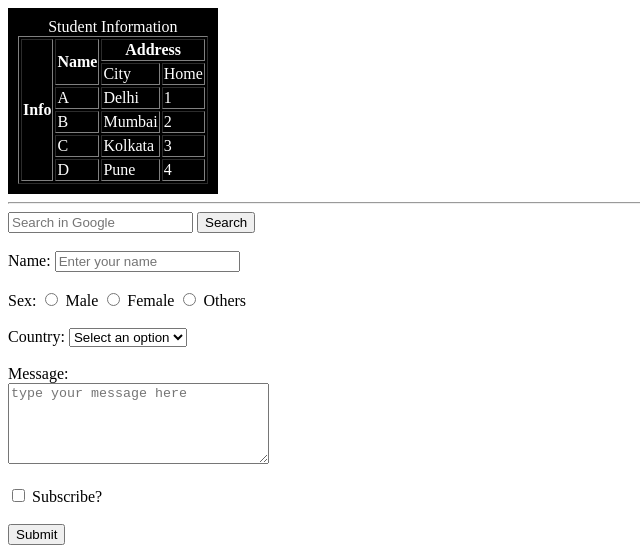
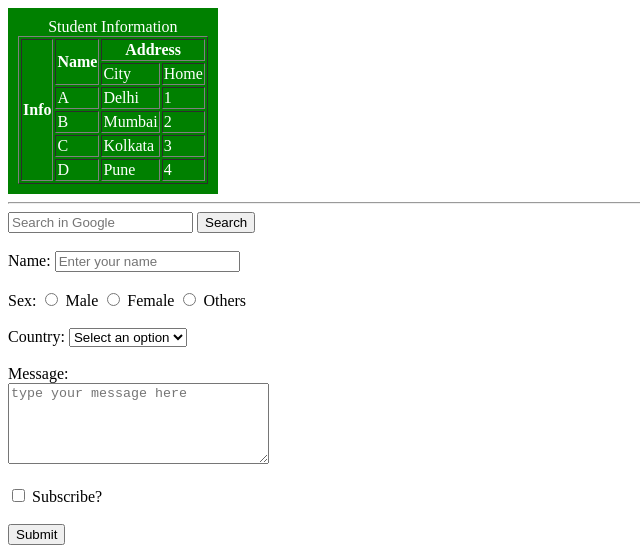
Before and after one commit to 01-Aman-kumar/Project4, a plain HTML site: page index.html in a window 1280 px wide. Shown: the top 551 px of the page, without its empty margins (0-640 px from the left). Drawn offline with Linux system fonts and the light colour scheme.

Commit message:
add style

```diff
--- /dev/null
+++ b/Style.css
@@ -0,0 +1,11 @@
+
+.table {
+            max-width: max-content;
+            background-color: green;
+            color: white;
+            padding: 10px;
+        }
+
+        table {
+            border-collapse: 1px solid black;
+        }
--- a/index.html
+++ b/index.html
@@ -5,18 +5,7 @@
     <meta charset="UTF-8">
     <meta name="viewport" content="width=device-width, initial-scale=1.0">
     <title>Assignment3</title>
-    <style>
-        .table {
-            max-width: max-content;
-            background-color: black;
-            color: white;
-            padding: 10px;
-        }
-
-        table {
-            border-collapse: 1px solid black;
-        }
-    </style>
+    <link rel="stylesheet" href="Style.css">
 </head>
 
 <body>
```
